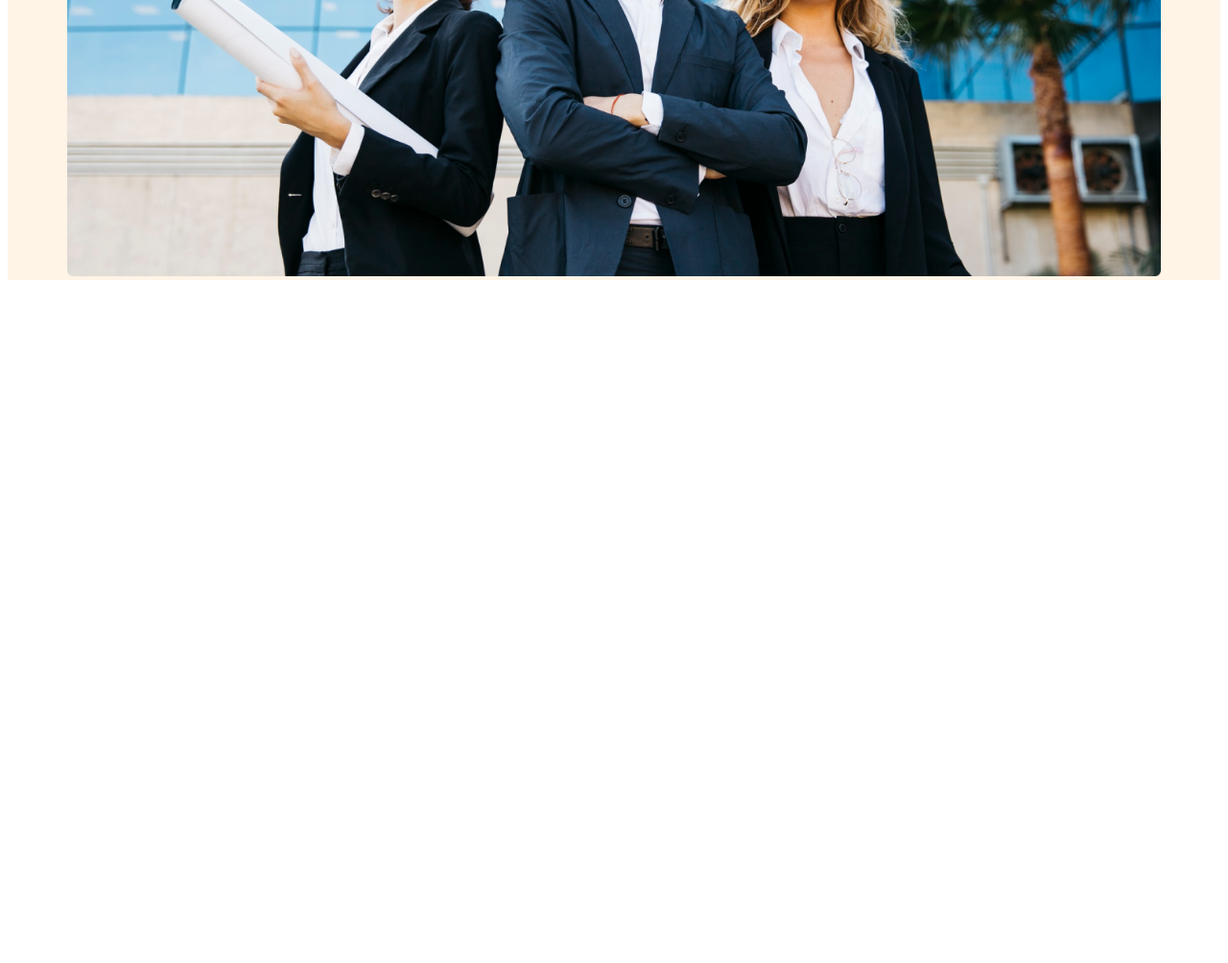
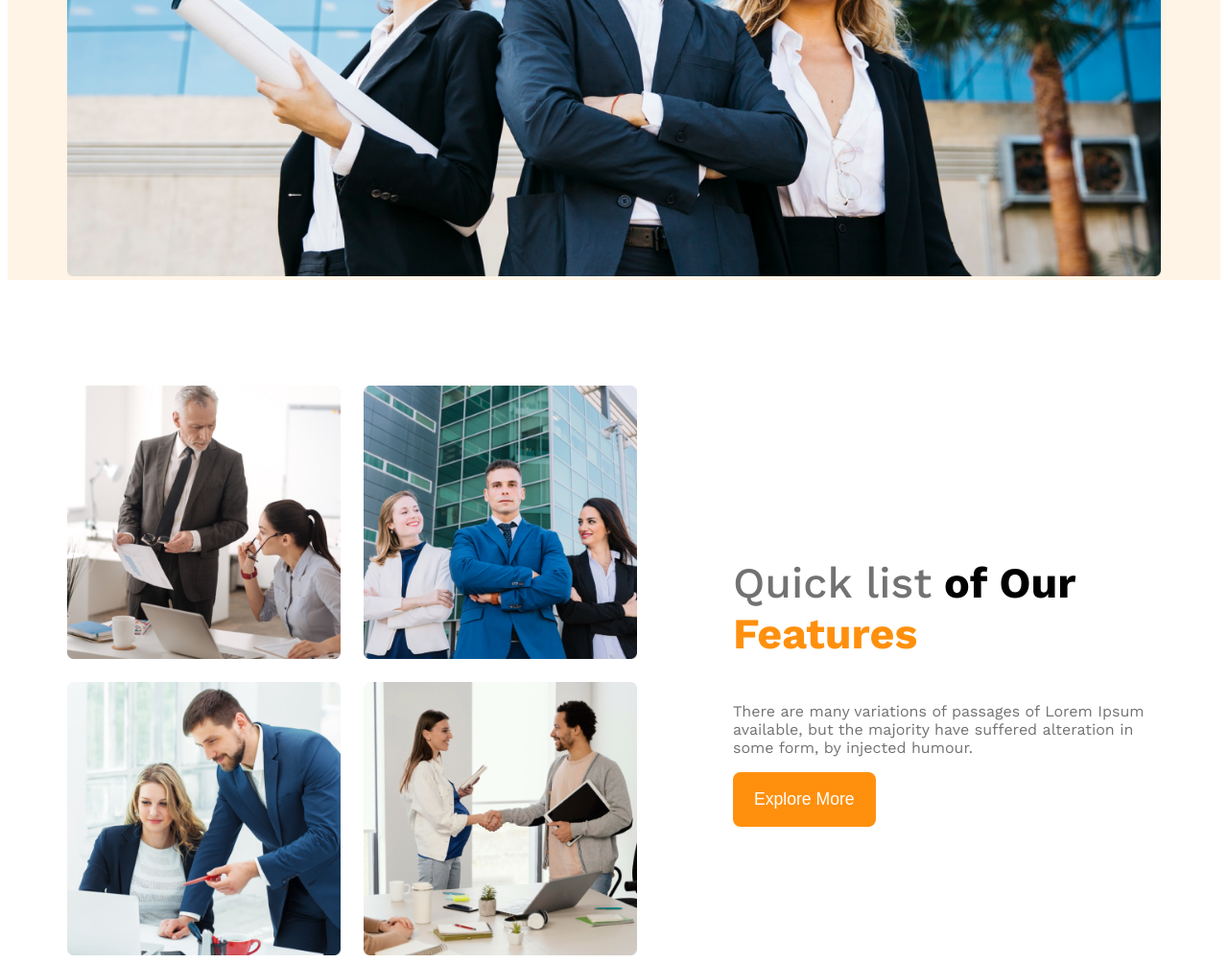
Before and after one commit to whoishasan/g3-architect-website, a plain HTML site: page index.html in a window 1280 px wide. Shown: the part 803-1807 px from the top of the page at 96% size. Before the commit the page ends 1103 px from the top, so only its background shows below. Drawn offline with nearby package versions, Linux system fonts and the light colour scheme.

Commit message:
teams section design

```diff
--- a/index.html
+++ b/index.html
@@ -38,5 +38,28 @@
         <img class="banner-image" src="./images/banner.png" alt="" />
       </div>
     </header>
+    <main>
+      <section class="teams display-flex">
+        <div class="team-img-container">
+          <img src="./images/team1.png" alt="" />
+          <img src="./images/team2.png" alt="" />
+          <img src="./images/team3.png" alt="" />
+          <img src="./images/team4.png" alt="" />
+        </div>
+        <div class="our-feature">
+          <h3 class="section-title">
+            <span id="Quick" class="text-light-gray">Quick list</span>
+            <span>of Our</span>
+            <span id="Features" class="text-primary">Features</span>
+          </h3>
+          <p class="feature-description text-light-gray">
+            There are many variations of passages of Lorem Ipsum available, but
+            the majority have suffered alteration in some form, by injected
+            humour.
+          </p>
+          <button class="btn-primary">Explore More</button>
+        </div>
+      </section>
+    </main>
   </body>
 </html>
--- a/styles/architects.css
+++ b/styles/architects.css
@@ -10,6 +10,10 @@
 /* Shared Styles Start */
 .display-flex {
   display: flex;
+
+  .text-primary {
+    color: #ff900e;
+  }
 
   /* dark 02 */
   .text-gray {
@@ -34,6 +38,18 @@
   background-color: rgba(255, 144, 14, 0.1);
 }
 
+main {
+  max-width: 1140px;
+  margin: 0 auto;
+}
+main > section {
+  margin-top: 110px;
+}
+
+.section-title {
+  font-weight: 700;
+  font-size: 3.9rem;
+}
 /* Header Styles Start */
 
 /* Navbar Related Styles Start */
@@ -68,18 +84,60 @@
   text-align: center;
   margin-bottom: 35px;
 }
+
+.banner-image {
+  max-width: 100%;
+}
 .banner-title {
   font-weight: 700;
   font-size: 3.9rem;
 }
-.banner-image {
-  max-width: 100%;
+/* team and feature related styles */
+.teams {
+  align-items: center;
+}
+.team-img-container {
+  display: grid;
+  grid-template-columns: repeat(2, 1fr);
+  gap: 24px;
+}
+.team-img-container > img {
+  height: 285px;
+  width: 285px;
+}
+.our-feature {
+  max-width: 530px;
+  margin-left: 100px;
+}
+.section-title {
+  font-size: 2.8rem;
+  font-weight: 700;
+}
+#Quick {
+  font-weight: 500;
 }
 
 /* responsive medias query */
 @media screen and (max-width: 576px) {
   .navbar,
-  .nav-link {
+  .nav-link,
+  .teams {
     flex-direction: column;
   }
+  .team-img-container {
+    grid-template-columns: repeat(1, 1fr);
+  }
+  .our-feature {
+    margin-left: 15px;
+  }
 }
+
+/* mediam device design */
+@media screen and (min-width: 576px) and (max-width: 992px) {
+  .teams {
+    flex-direction: column;
+    .our-feature {
+      margin: 50 auto;
+    }
+  }
+}
```
